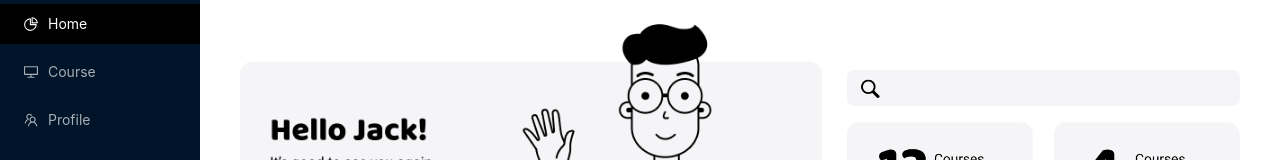
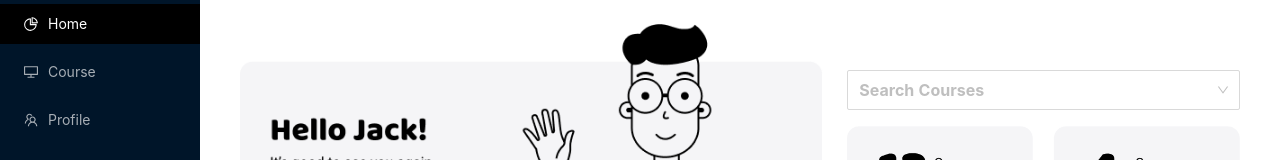
Before and after one commit to creeep123/PoLA, a React (Create React App) app: page /home in a window 1280 px wide. Shown: the top 160 px of the page. Built offline with nearby package versions, Linux system fonts and the light colour scheme.

Commit message:
feat: update addr and role with info from metamask

```diff
--- a/src/pages/Home/index.jsx
+++ b/src/pages/Home/index.jsx
@@ -1,15 +1,20 @@
-import { Button, Modal } from 'antd';
+import { Select } from 'antd';
+import { Button, Modal, Input } from 'antd';
+import { SearchOutlined } from '@ant-design/icons';
 import { Breadcrumb, Layout, Menu } from 'antd';
 import { Col, Row } from 'antd';
 import CourseList from '../../components/courseList';
 import React, { useContext, useState } from 'react';
 import PolaContext from '../../components/context';
 import { Link } from 'react-router-dom';
+import courseData from '../../components/coursesData';
 const { Content } = Layout;
+const { Option } = Select;
 
 const Home = () => {
   const [collapsed, setCollapsed] = useState(false);
   const [loading, setLoading] = useState(false);
+  const [searchCourse, setSearchCourse] = useState("")
   const [open, setOpen] = useState(false);
   const showModal = () => {
     setOpen(true);
@@ -25,15 +30,37 @@ const Home = () => {
     setOpen(false);
   };
 
+  const children = [];
+  for (let i = 0; i < courseData.length; i++) {
+    children.push(
+      <Option key={courseData[i].courseName}>{courseData[i].courseName}</Option>
+    );
+  }
+
   const searchModal = () => {
     return (
       <>
-        <img
-          onClick={showModal}
-          width="100%"
-          src={require('./assets/Searchbar.png')}
-          alt="Girl in a jacket"
-        ></img>
+        <div style={{ display: 'flex' }}>
+          <Select
+            onChange={(key) => {
+              setSearchCourse(key)
+              showModal();
+            }}
+            size="large"
+            showSearch
+            placeholder="Search Courses"
+            optionFilterProp="children"
+            prefix={<SearchOutlined />}
+            // onChange={onChange}
+            // onSearch={onSearch}
+            style={{ borderRadius: '14px', width: '100%' }}
+            // filterOption={(input, option) =>
+            //   option.children.toLowerCase().includes(input.toLowerCase())
+            // }
+          >
+            {children}
+          </Select>
+        </div>
         <Modal
           open={open}
           title="Search Results"
@@ -47,7 +74,7 @@ const Home = () => {
     );
   };
 
-  const polaContext = useContext(PolaContext)
+  const polaContext = useContext(PolaContext);
   const { role, address } = polaContext.store;
 
   return (
--- a/src/pages/Landing/index.js
+++ b/src/pages/Landing/index.js
@@ -1,7 +1,7 @@
 import { Layout, Button } from 'antd';
 import { message } from 'antd';
 import { Col, Row } from 'antd';
-import React, { useState, useContext  } from 'react';
+import React, { useState, useContext } from 'react';
 import { Link } from 'react-router-dom';
 import Web3 from 'web3';
 import backgroundImg from './assets/landing-bg.png';
@@ -12,6 +12,8 @@ const { Text } = Typography;
 const Landing = () => {
   const [walletAddress, setWalletAddress] = useState('');
   const [connected, setConnected] = useState('');
+  const polaContext = useContext(PolaContext);
+  const { role, address } = PolaContext.store;
 
   async function connectWallet() {
     if (typeof window.ethereum !== 'undefined') {
@@ -31,15 +33,19 @@ const Landing = () => {
       console.log('Your wallet address:' + myAccount);
       setWalletAddress(myAccount);
       setConnected(true);
+      polaContext.setStore({
+        address: myAccount,
+        role:
+          myAccount === '0x4Be9933b776d2DAd8332b3DBC63Da698E3e333d4'
+            ? 'student'
+            : 'teacher',
+      });
       message.success('Wallet Connected Successfully');
       // 返回指定地址账户的余额
       // var balance = await web3.eth.getBalance(myAccount);
       // console.log(balance, 2);
     }
   }
-
-  const polaContext = useContext(PolaContext);
-  const {role, address} = PolaContext.store
 
   return (
     <div
--- a/src/pages/Pola/index.js
+++ b/src/pages/Pola/index.js
@@ -7,6 +7,7 @@ import {
   Col,
   Button,
   message,
+  Tag,
 } from 'antd';
 import React, { useState } from 'react';
 import { Collapse } from 'antd';
@@ -26,6 +27,17 @@ const PolaPage = () => {
   };
 
   const [redeemed, setRedeemed] = useState(false);
+
+  const renderTabHeader = (headerContent, points) => {
+    headerContent = 'Design Thinking';
+    points = '27';
+    return (
+      <>
+        {headerContent}&nbsp;&nbsp;
+        <Tag color="blue">Points: {points}</Tag>
+      </>
+    );
+  };
 
   const renderPolaItem = (level, date, mkey = 999) => {
     return (
@@ -102,7 +114,7 @@ const PolaPage = () => {
 
     return (
       <Collapse defaultActiveKey={['1']} onChange={onChange}>
-        <Panel header="Design Thinking" key="1">
+        <Panel header={renderTabHeader("Design Thinking")} key="1">
           <div style={{ display: 'flex' }}>
             {renderRedeemPolaItem('c', false)}
             {renderRedeemPolaItem('b', !redeemed)}
@@ -136,7 +148,7 @@ const PolaPage = () => {
 
     return (
       <Collapse defaultActiveKey={['1']} onChange={onChange}>
-        <Panel header="Design Thinking" key="1">
+        <Panel header={"Design Thinking"} key="1">
           <div style={{ display: 'flex' }}>
             {renderPolaItem('c', '22')}
             {redeemed ? renderPolaItem('b', '8888') : ''}
```
Lines whose indentation alone changed are shown as unchanged.
